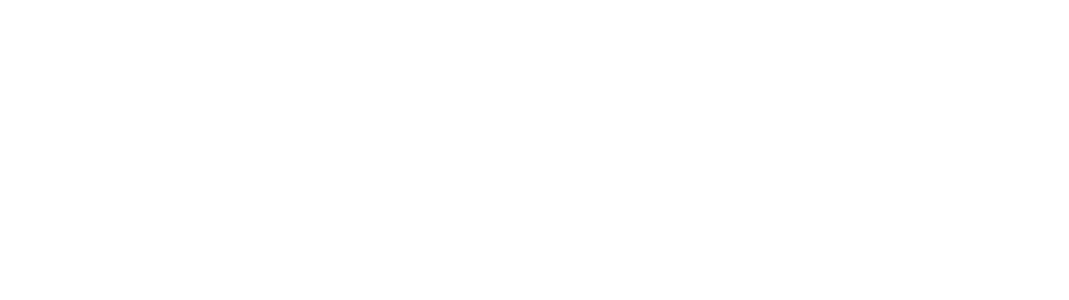
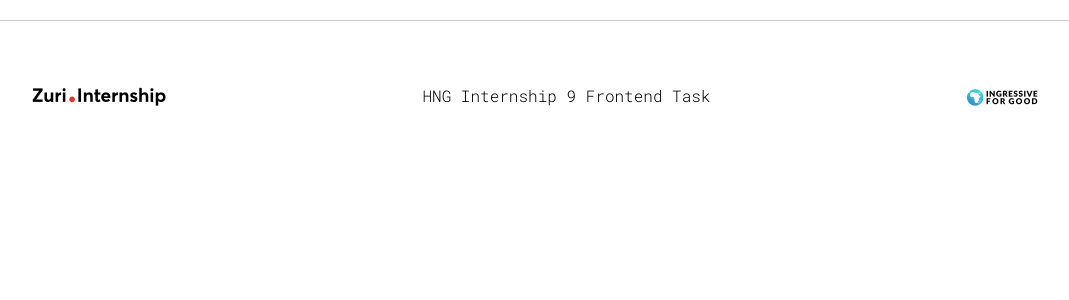
Before and after one commit to Vubere/zuri-stage1Task, a React (Vite) app: page /contact in a window 1280 px wide. Before the commit this address had no page. Shown: the top 300 px of the page, without its empty margins (106-1175 px from the left). Built offline with nearby package versions, Linux system fonts and the light colour scheme.

Commit message:
refactor: made the app route into a nested route that navigates to both the home, which is the index route, and the contact page

```diff
--- a/src/App.jsx
+++ b/src/App.jsx
@@ -5,13 +5,14 @@
 import Footer from './components/Footer'
 
 import './styles/main.css'
+import { Outlet } from 'react-router-dom'
+
 
 function App() {
 
   return (
     <>
-      <Profile/>
-      <Links/>
+      <Outlet/>
       <Footer/>
     </>
   )
--- a/src/main.jsx
+++ b/src/main.jsx
@@ -3,14 +3,18 @@
 import App from './App'
 import {BrowserRouter as Router, Routes, Route} from 'react-router-dom'
 
-
+const Home = lazy(()=>import('./pages/Home'))
+const Contact = lazy(()=>import('./pages/Contact'))
 
 ReactDOM.createRoot(document.getElementById('root')).render(
   <React.StrictMode>
     <Suspense fallback={<div>loading...</div>}>
       <Router>
         <Routes>
-          <Route path='/' element={<App/>}/>
+          <Route path='/' element={<App/>}>
+            <Route index element={<Home/>}/>
+            <Route path='/contact' element={<Contact/>}/>
+          </Route>
         </Routes>
       </Router>
     </Suspense>
--- /dev/null
+++ b/src/pages/Contact.jsx
@@ -0,0 +1,8 @@
+
+
+
+export default function Contact() {
+  return (
+    <></>
+  )
+}
--- /dev/null
+++ b/src/pages/Home.jsx
@@ -0,0 +1,11 @@
+import Profile from "../components/Profile";
+import Links from "../components/Link";
+
+export default function Home() {
+  return (
+    <>
+      <Profile />
+      <Links />
+    </>
+  );
+}
```
